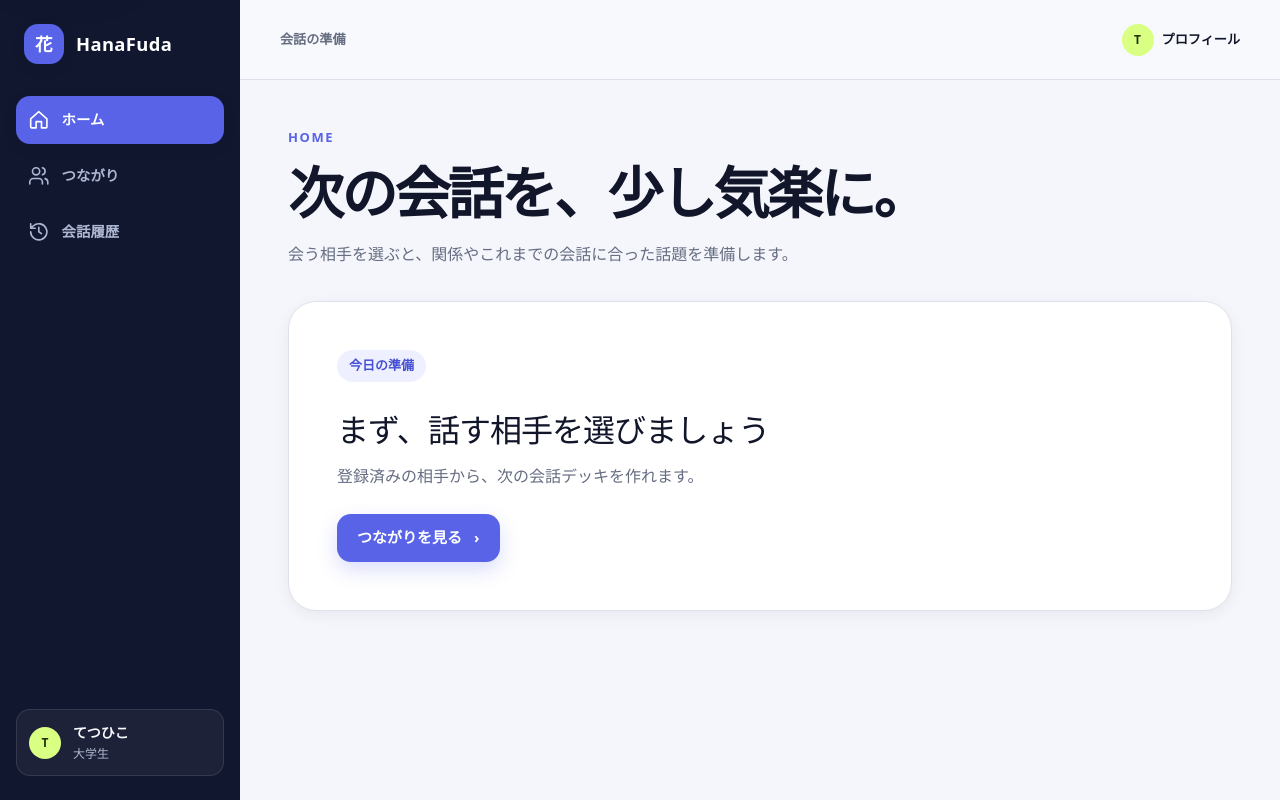
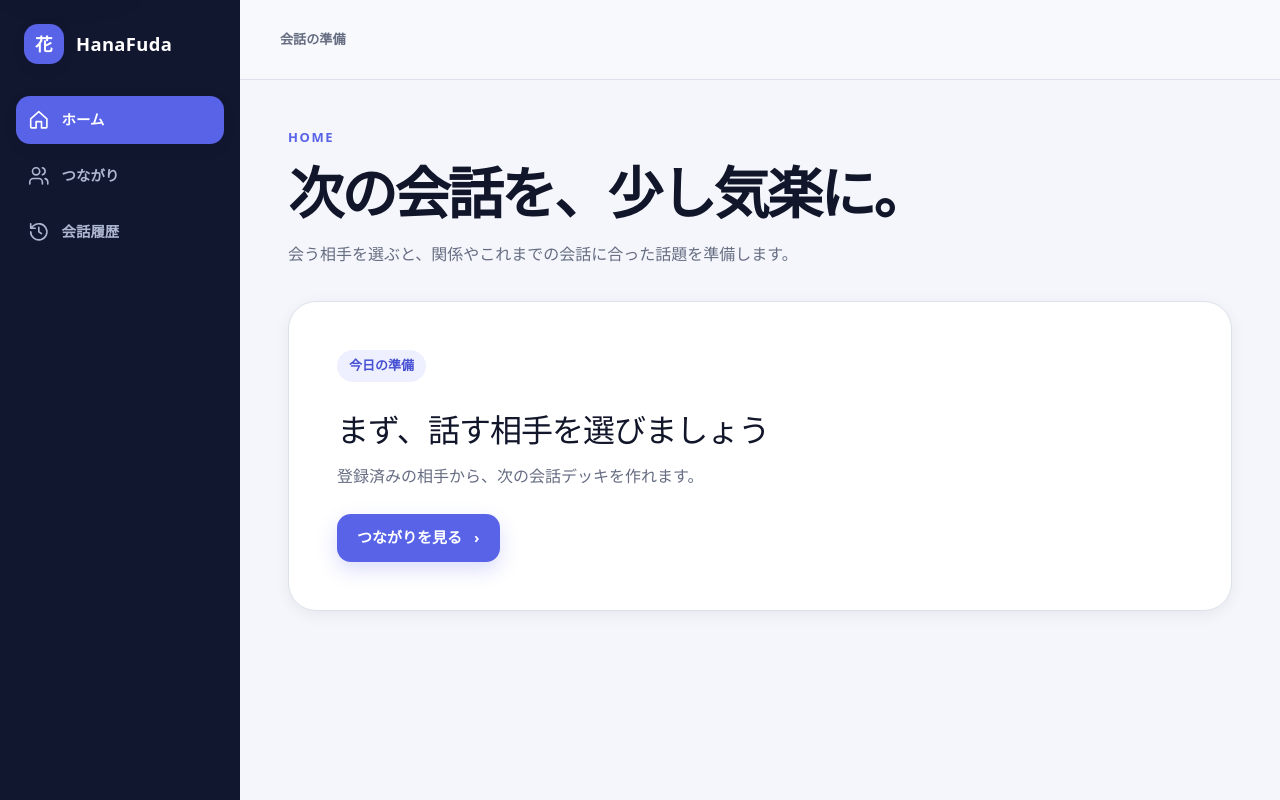
Before and after one commit to zawaumi/HanaFuda, a Next.js app in the folder frontend/: page / in a window 1280 px wide. Built offline with nearby package versions, Linux system fonts and the light colour scheme.

Commit message:
fix(frontend): remove personal profile placeholder

```diff
--- a/frontend/src/app/profile/page.tsx
+++ /dev/null
@@ -1,15 +0,0 @@
-export default function ProfilePage() {
-  return (
-    <div className="page-stack">
-      <header className="page-header">
-        <p className="eyebrow">Profile</p>
-        <h1>プロフィール</h1>
-        <p>あなたの情報を管理する場所です。</p>
-      </header>
-      <section className="surface empty-state">
-        <span className="status-chip">準備中</span>
-        <h2>プロフィール編集は次の実装で追加します</h2>
-      </section>
-    </div>
-  );
-}
--- a/frontend/src/components/app-shell.module.css
+++ b/frontend/src/components/app-shell.module.css
@@ -78,34 +78,6 @@
 .navIcon { display: grid; width: 1.35rem; height: 1.35rem; place-items: center; }
 .navIcon svg { width: 100%; height: 100%; fill: none; stroke: currentColor; stroke-linecap: round; stroke-linejoin: round; stroke-width: 1.8; }
 
-.accountCard {
-  display: flex;
-  align-items: center;
-  gap: var(--space-3);
-  margin-top: auto;
-  padding: var(--space-3);
-  border: 1px solid rgb(255 255 255 / 10%);
-  border-radius: var(--radius-md);
-  background: rgb(255 255 255 / 5%);
-}
-
-.accountCard strong, .accountCard small { display: block; }
-.accountCard strong { font-size: 0.875rem; }
-.accountCard small { margin-top: 0.1rem; color: var(--color-navigation-muted); font-size: 0.75rem; }
-
-.avatar {
-  display: grid;
-  flex: 0 0 auto;
-  width: 2rem;
-  height: 2rem;
-  place-items: center;
-  border-radius: 999px;
-  background: var(--color-accent);
-  color: var(--color-accent-ink);
-  font-size: 0.75rem;
-  font-weight: 800;
-}
-
 .workspace { grid-column: 2; min-width: 0; }
 
 .topbar {
@@ -115,7 +87,6 @@
   height: var(--topbar-height);
   display: flex;
   align-items: center;
-  justify-content: space-between;
   padding: 0 clamp(var(--space-5), 4vw, var(--space-10));
   border-bottom: 1px solid var(--color-line);
   background: rgb(248 250 252 / 88%);
@@ -123,7 +94,6 @@
 }
 
 .topbarLabel { color: var(--color-muted); font-size: 0.82rem; font-weight: 700; }
-.profileLink { display: flex; align-items: center; gap: var(--space-2); color: var(--color-ink); font-size: 0.82rem; font-weight: 700; }
 .content { width: min(100%, var(--content-max)); margin-inline: auto; padding: clamp(var(--space-6), 5vw, var(--space-12)); }
 .mobileNavigation { display: none; }
 
@@ -132,7 +102,6 @@
   .sidebar { display: none; }
   .workspace { min-height: 100dvh; }
   .topbar { height: var(--topbar-height-mobile); padding-inline: var(--space-4); }
-  .profileText { position: absolute; width: 1px; height: 1px; overflow: hidden; clip-path: inset(50%); }
   .content { padding: var(--space-6) var(--space-4) calc(var(--mobile-nav-height) + var(--space-6)); }
 
   .mobileNavigation {
--- a/frontend/src/components/app-shell.tsx
+++ b/frontend/src/components/app-shell.tsx
@@ -56,18 +56,10 @@ export function AppShell({ children }: { children: ReactNode }) {
           <span>HanaFuda</span>
         </Link>
         <Navigation />
-        <div className={styles.accountCard}>
-          <span className={styles.avatar} aria-hidden="true">T</span>
-          <span><strong>てつひこ</strong><small>大学生</small></span>
-        </div>
       </aside>
       <div className={styles.workspace}>
         <header className={styles.topbar}>
           <span className={styles.topbarLabel}>会話の準備</span>
-          <Link className={styles.profileLink} href="/profile">
-            <span className={styles.avatar} aria-hidden="true">T</span>
-            <span className={styles.profileText}>プロフィール</span>
-          </Link>
         </header>
         <main id="main-content" className={styles.content} tabIndex={-1}>{children}</main>
       </div>
```
Also changed, not shown: 1 other file (tests, documents, lock files or other folders).
